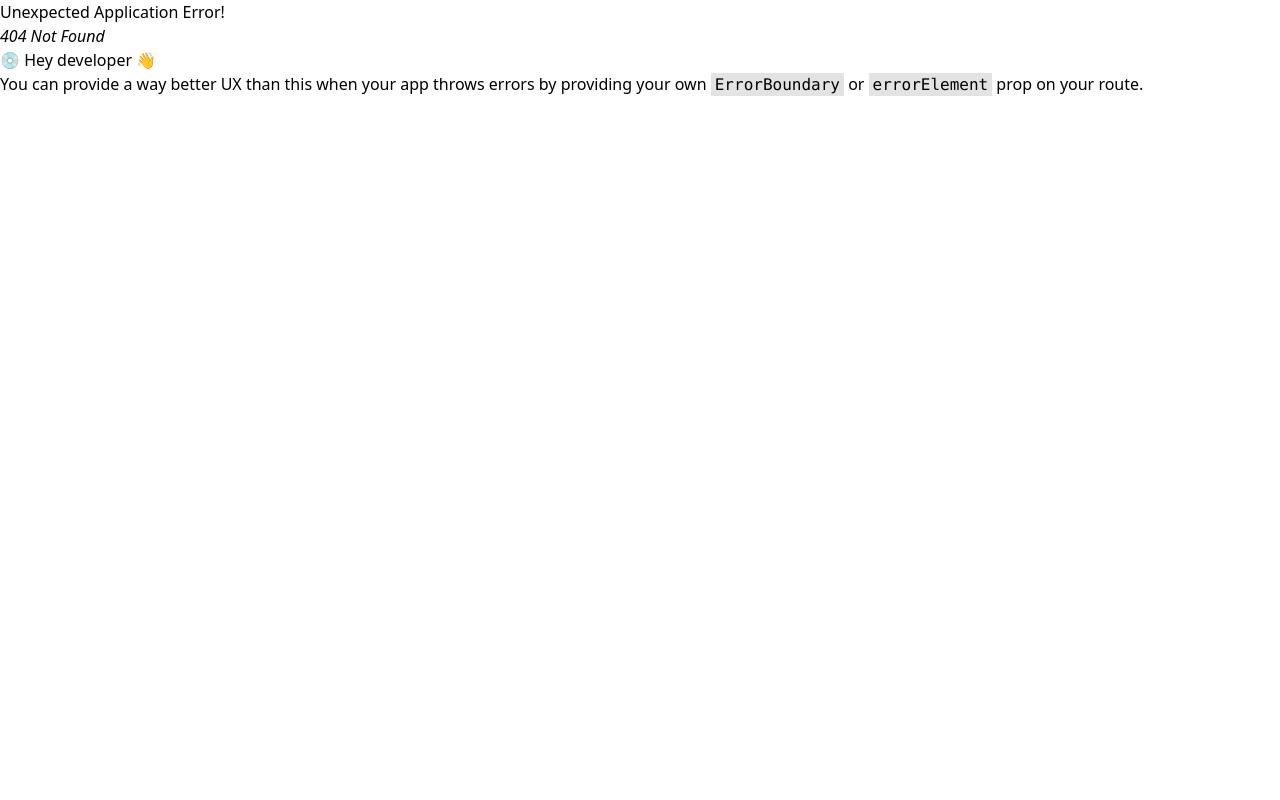
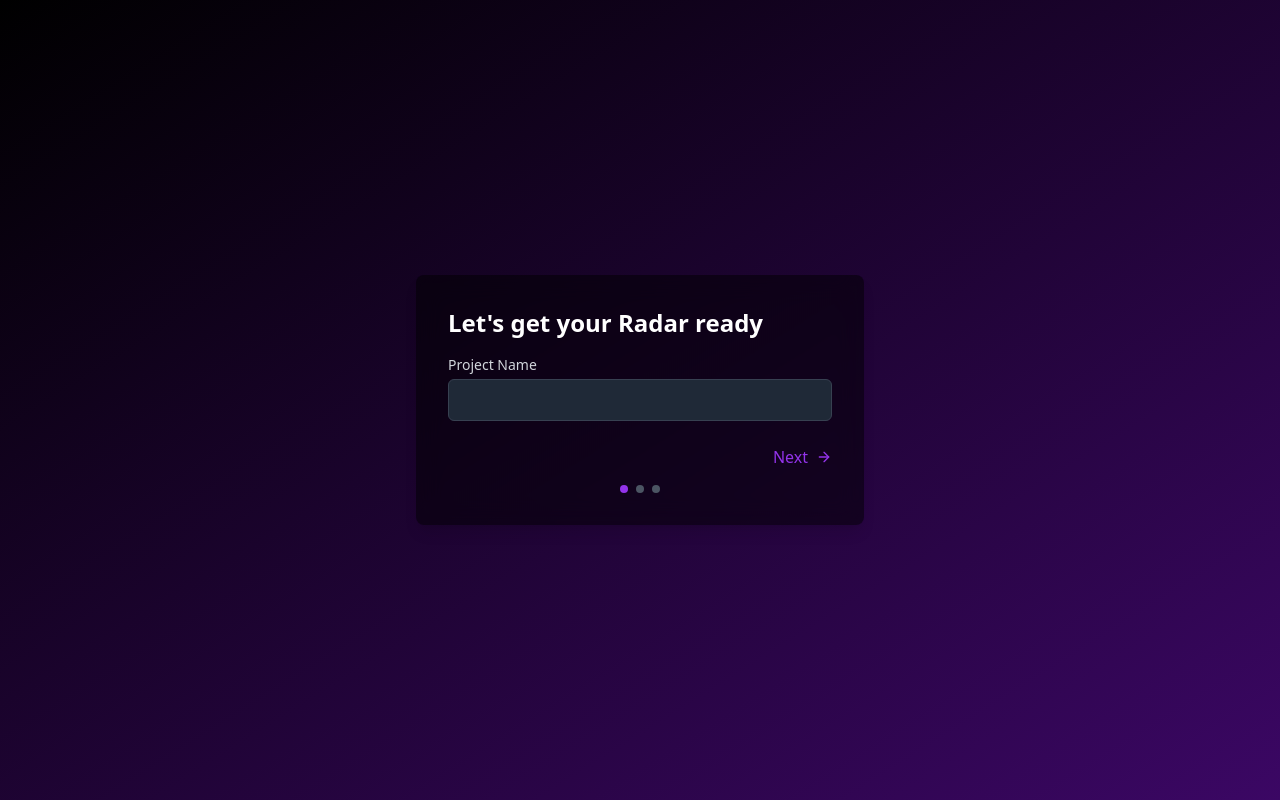
Before and after one commit to AtharvaPanegai/garuda-ui, a React (Vite) app: page /createproject in a window 1280 px wide. Before the commit this address had no page. Built offline with nearby package versions, Linux system fonts and the light colour scheme.

Commit message:
Issue-16 || Adding the new page of create project with all the necessary steps

```diff
--- a/src/App.jsx
+++ b/src/App.jsx
@@ -19,6 +19,7 @@ import PricingPage from "./Pages/PricingPage";
 import ContactUsPage from "./Pages/ContactPage";
 import DocsPage from "./Pages/DocsPage";
 import PlayGroundPage from "./Pages/PlayGroundPage";
+import CreateProjectPage from "./Pages/CreateProjectPage";
 
 const router = createBrowserRouter(
   createRoutesFromElements(
@@ -30,6 +31,7 @@ const router = createBrowserRouter(
       <Route path='/pricing' element={<PricingPage />} />
       <Route path='/contact' element={<ContactUsPage />} />
       <Route path='/docs' element={<DocsPage />} />
+      <Route path="/createproject" element={<CreateProjectPage />} />
       <Route path="/playground" element={<PlayGroundPage />} />
       <Route path='/' element={<HomePage />} />
     </>
--- /dev/null
+++ b/src/Components/CreatePageComponent/index.jsx
@@ -0,0 +1,215 @@
+import React, { useState } from 'react';
+import { ArrowLeft, ArrowRight, Copy, CheckCircle, XCircle } from 'lucide-react';
+
+export default function ProjectCreation() {
+  const [step, setStep] = useState(1);
+  const [formData, setFormData] = useState({
+    projectName: '',
+    apiKey: '',
+    onCallName: '',
+    onCallEmail: '',
+    onCallPhone: '',
+  });
+  const [errors, setErrors] = useState({});
+
+  const handleChange = (e) => {
+    const { name, value } = e.target;
+    setFormData(prev => ({ ...prev, [name]: value }));
+    validateField(name, value);
+  };
+
+  const validateField = (name, value) => {
+    let error = '';
+    switch (name) {
+      case 'projectName':
+        if (!/^[a-zA-Z_]+$/.test(value)) {
+          error = 'Project name can only contain alphabets and underscores';
+        }
+        break;
+      case 'onCallName':
+        if (!/^[a-zA-Z\s]+$/.test(value)) {
+          error = 'Name can only contain alphabets and spaces';
+        }
+        break;
+      case 'onCallEmail':
+        if (!/^[^\s@]+@[^\s@]+\.[^\s@]+$/.test(value)) {
+          error = 'Please enter a valid email address';
+        }
+        break;
+      case 'onCallPhone':
+        if (!/^\+?[1-9]\d{1,14}$/.test(value)) {
+          error = 'Please enter a valid phone number';
+        }
+        break;
+    }
+    if(value){
+        setErrors(prev => ({ ...prev, [name]: error }));
+    }
+  };
+
+  const handleNext = () => {
+    if (step === 1 && !formData.projectName) {
+      setErrors(prev => ({ ...prev, projectName: 'Project name is required' }));
+      return;
+    }
+    if (step === 2 && !formData.apiKey) {
+      generateApiKey();
+      return;
+    }
+    setStep(prevStep => prevStep + 1);
+  };
+
+  const handlePrev = () => {
+    setStep(prevStep => prevStep - 1);
+  };
+
+  const generateApiKey = () => {
+    const apiKey = 'rdr_' + Math.random().toString(36).substring(2, 15) + Math.random().toString(36).substring(2, 15);
+    setFormData(prev => ({ ...prev, apiKey }));
+  };
+
+  const copyApiKey = () => {
+    navigator.clipboard.writeText(formData.apiKey);
+    alert('API key copied to clipboard');
+  };
+
+  const handleSubmit = (e) => {
+    e.preventDefault();
+    // Validate all fields before submission
+    validateField('onCallName', formData.onCallName);
+    validateField('onCallEmail', formData.onCallEmail);
+    validateField('onCallPhone', formData.onCallPhone);
+
+    if (Object.values(errors).some(error => error !== '')) {
+      alert('Please correct the errors before submitting');
+      return;
+    }
+    console.log('Project created:', formData);
+    // Here you would typically send the form data to your backend
+  };
+
+  const renderInput = (name, label, type = 'text') => (
+    <div>
+      <label htmlFor={name} className="block text-sm font-medium text-gray-300 mb-1">
+        {label}
+      </label>
+      <input
+        id={name}
+        name={name}
+        type={type}
+        value={formData[name]}
+        onChange={handleChange}
+        className={`w-full px-3 py-2 bg-gray-800 border ${errors[name] ? 'border-red-500' : 'border-gray-700'} rounded-md text-white focus:outline-none focus:ring-2 focus:ring-[#9333EA]`}
+        required
+      />
+      {errors[name] && (
+        <p className="mt-2 text-sm text-red-500">{errors[name]}</p>
+      )}
+    </div>
+  );
+
+  const renderStepContent = () => {
+    switch (step) {
+      case 1:
+        return (
+          <div className="space-y-4">
+            <h2 className="text-2xl font-bold text-white mb-4">Let's get your Radar ready</h2>
+            {renderInput('projectName', 'Project Name')}
+          </div>
+        );
+      case 2:
+        return (
+          <div className="space-y-4">
+            <h2 className="text-2xl font-bold text-white mb-4">Generate API Key</h2>
+            <div>
+              <label htmlFor="apiKey" className="block text-sm font-medium text-gray-300 mb-1">
+                API Key for {formData.projectName}
+              </label>
+              <div className="flex">
+                <input
+                  id="apiKey"
+                  name="apiKey"
+                  type="text"
+                  value={formData.apiKey}
+                  readOnly
+                  className="w-full px-3 py-2 bg-gray-800 border border-gray-700 rounded-l-md text-white focus:outline-none focus:ring-2 focus:ring-[#9333EA]"
+                />
+                <button
+                  onClick={copyApiKey}
+                  className="px-3 py-2 bg-[#9333EA] text-white rounded-r-md hover:bg-[#7E22CE] focus:outline-none focus:ring-2 focus:ring-[#9333EA] focus:ring-offset-2 focus:ring-offset-gray-900"
+                >
+                  <Copy className="w-5 h-5" />
+                </button>
+              </div>
+            </div>
+            {!formData.apiKey && (
+              <button
+                onClick={generateApiKey}
+                className="w-full bg-[#9333EA] text-white py-2 px-4 rounded-md hover:bg-[#7E22CE] focus:outline-none focus:ring-2 focus:ring-[#9333EA] focus:ring-offset-2 focus:ring-offset-gray-900"
+              >
+                Generate API Key
+              </button>
+            )}
+          </div>
+        );
+      case 3:
+        return (
+          <div className="space-y-4">
+            <h2 className="text-2xl font-bold text-white mb-4">Add On-Call Person</h2>
+            {renderInput('onCallName', 'Name')}
+            {renderInput('onCallEmail', 'Email', 'email')}
+            {renderInput('onCallPhone', 'Phone Number', 'tel')}
+          </div>
+        );
+      default:
+        return null;
+    }
+  };
+
+  return (
+    <div className="min-h-screen bg-gradient-to-br from-black to-[#3B0764] flex items-center justify-center p-4">
+      <div className="w-full max-w-md">
+        <div className="bg-black/50 backdrop-blur-md p-8 rounded-lg shadow-lg">
+          <form onSubmit={handleSubmit} className="space-y-6">
+            {renderStepContent()}
+            <div className="flex justify-between mt-6">
+              {step > 1 && (
+                <button
+                  type="button"
+                  onClick={handlePrev}
+                  className="flex items-center text-[#9333EA] hover:text-[#7E22CE]"
+                >
+                  <ArrowLeft className="w-4 h-4 mr-2" />
+                  Previous
+                </button>
+              )}
+              {step < 3 && (
+                <button
+                  type="onSubmit"
+                  onClick={handleNext}
+                  className="flex items-center text-[#9333EA] hover:text-[#7E22CE] ml-auto"
+                >
+                  Next
+                  <ArrowRight className="w-4 h-4 ml-2" />
+                </button>
+              )}
+              {step === 3 && (
+                <button
+                  type="submit"
+                  className="w-full ml-5 bg-gradient-to-r from-[#9333EA] to-[#C084FC] text-white py-2 px-4 rounded-md hover:from-[#7E22CE] hover:to-[#A855F7] focus:outline-none focus:ring-2 focus:ring-[#9333EA] focus:ring-offset-2 focus:ring-offset-gray-900"
+                >
+                  Create Project
+                </button>
+              )}
+            </div>
+          </form>
+          <div className="mt-4 flex items-center justify-center space-x-2">
+            <span className={`w-2 h-2 rounded-full ${step === 1 ? 'bg-[#9333EA]' : 'bg-gray-600'}`}></span>
+            <span className={`w-2 h-2 rounded-full ${step === 2 ? 'bg-[#9333EA]' : 'bg-gray-600'}`}></span>
+            <span className={`w-2 h-2 rounded-full ${step === 3 ? 'bg-[#9333EA]' : 'bg-gray-600'}`}></span>
+          </div>
+        </div>
+      </div>
+    </div>
+  );
+}
--- /dev/null
+++ b/src/Pages/CreateProjectPage/index.jsx
@@ -0,0 +1,12 @@
+import CreatePageComponent from '@/Components/CreatePageComponent'
+import React from 'react'
+
+const CreateProjectPage = () => {
+  return (
+    <div>
+        <CreatePageComponent />
+    </div>
+  )
+}
+
+export default CreateProjectPage
```
